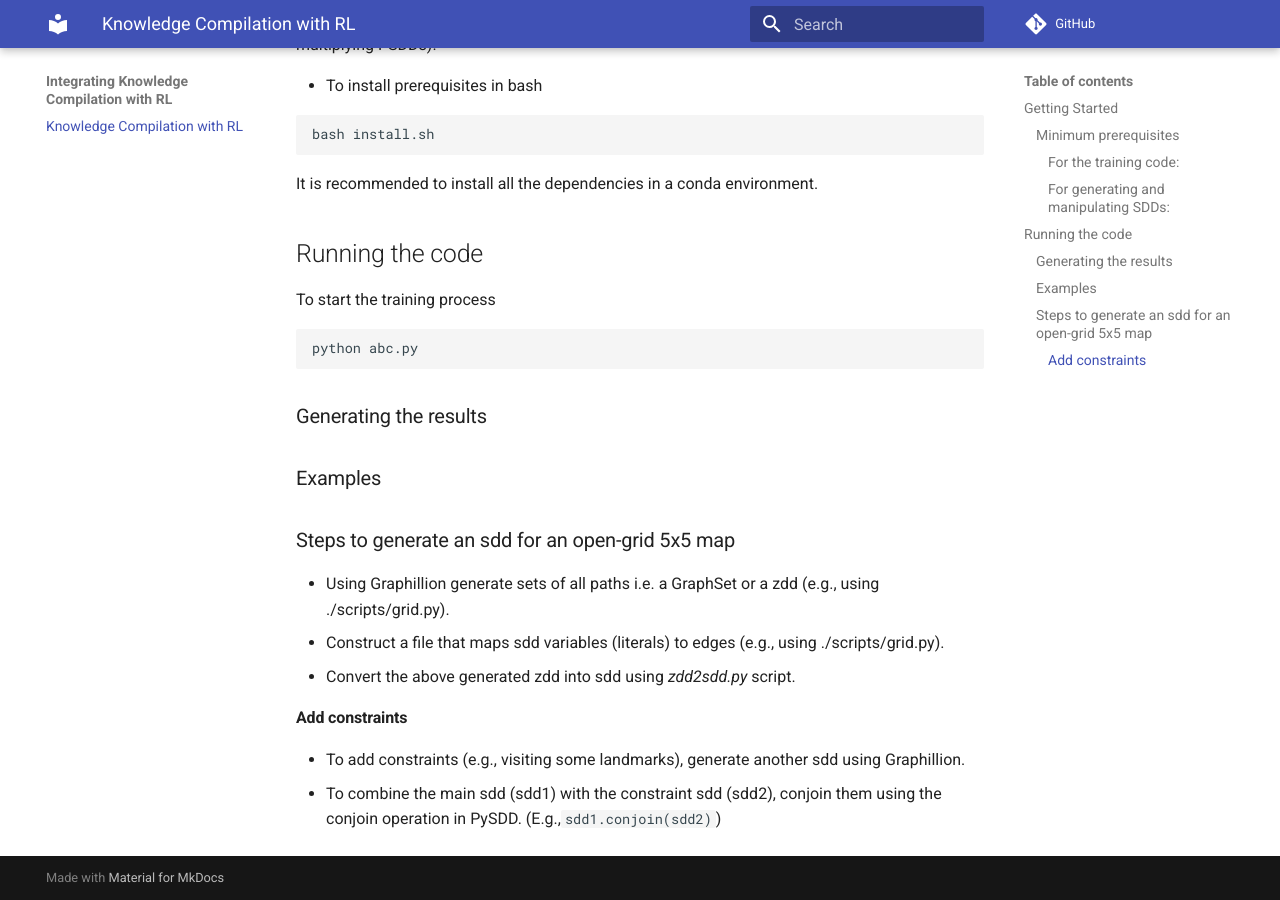
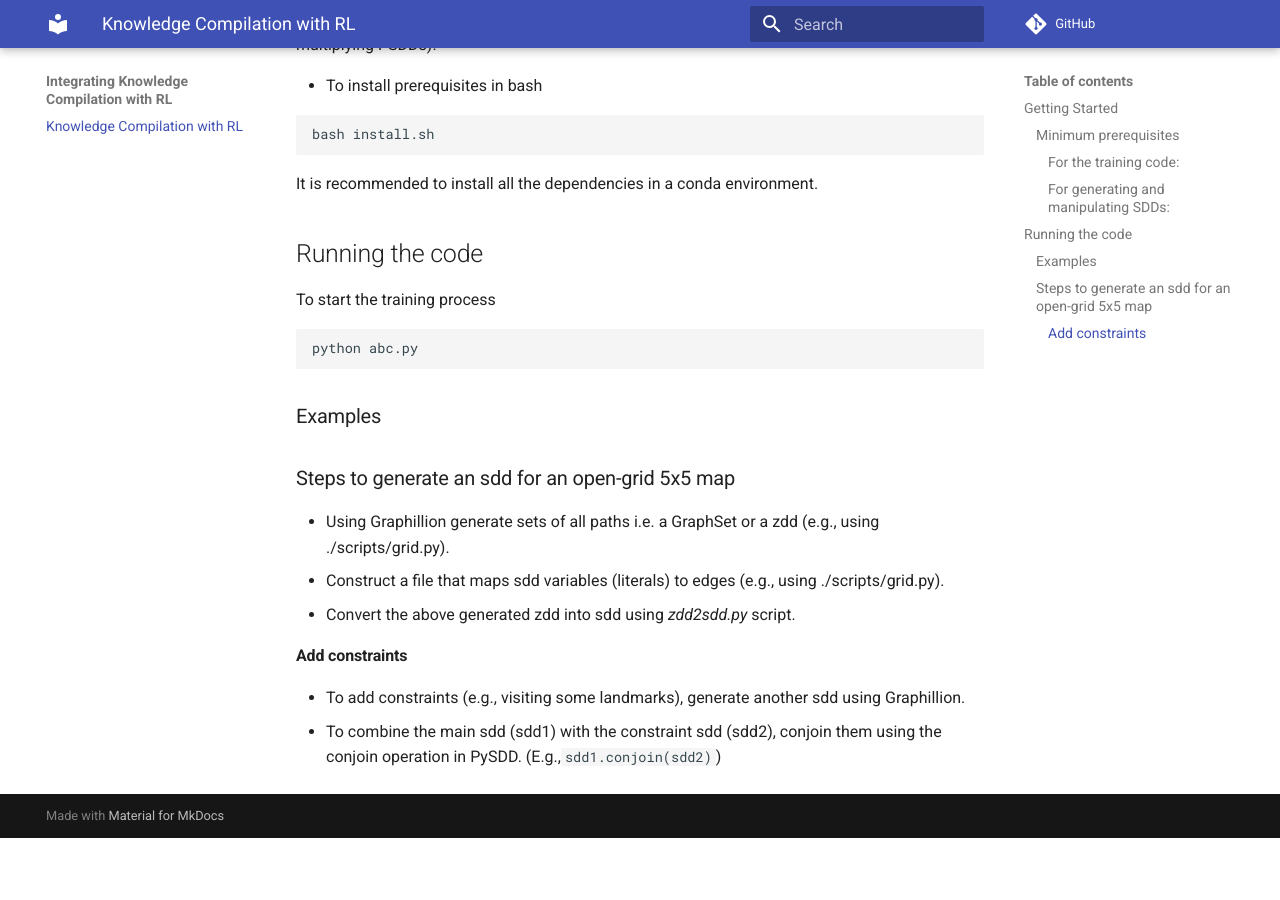
Before and after one commit to kushagra06/KCRL-Docs, an MkDocs documentation site: the page built from docs/index.md, in a window 1280 px wide and 900 px high, scrolled down 807 px. Built offline with MkDocs 1.6.1 and Material for MkDocs 9.7.7, drawn with Linux system fonts in a browser that asks for light colours; comment, search, counter and statistics services are not loaded; after the commit the page ends 1645 px from its top, so only the background shows below that.

Commit message:
Update index.md

````diff
--- a/docs/index.md
+++ b/docs/index.md
@@ -37,9 +37,9 @@ To start the training process
 python abc.py
 ```
 
-### Generating the results
+### Examples
 
-### Examples
+
 
 ### Steps to generate an sdd for an open-grid 5x5 map
 * Using Graphillion generate sets of all paths i.e. a GraphSet or a zdd (e.g., using ./scripts/grid.py).
````
